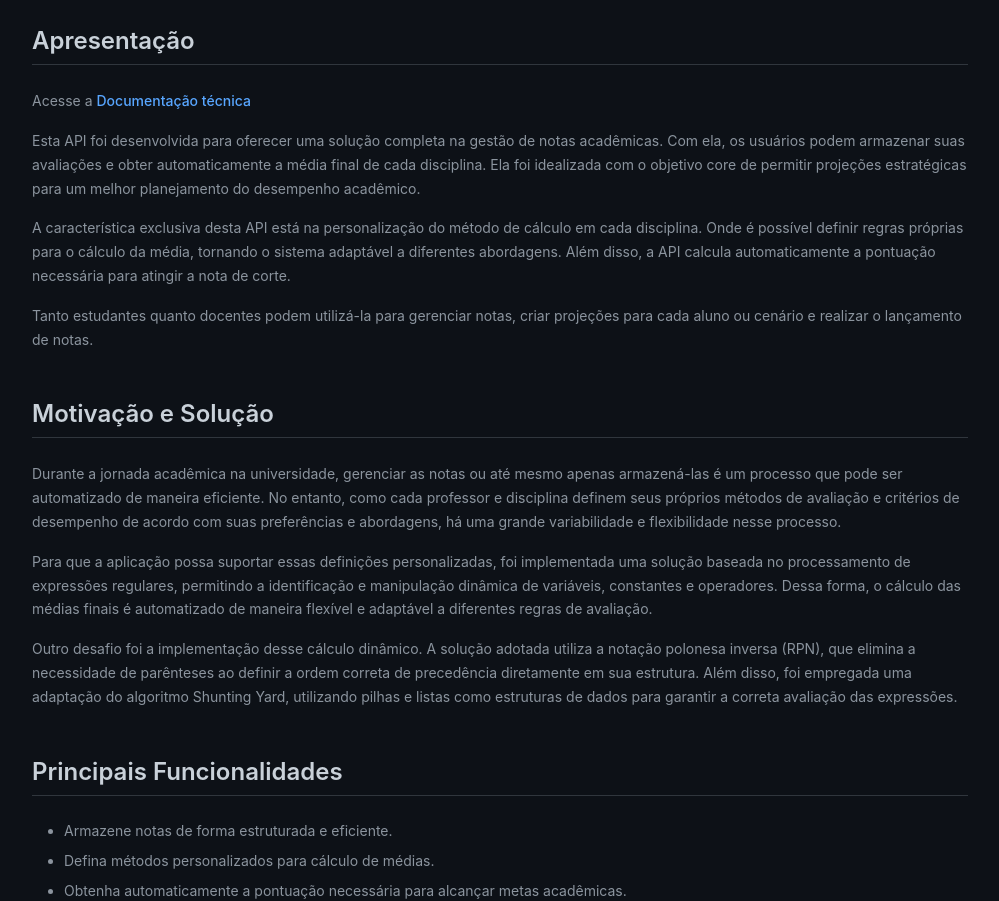
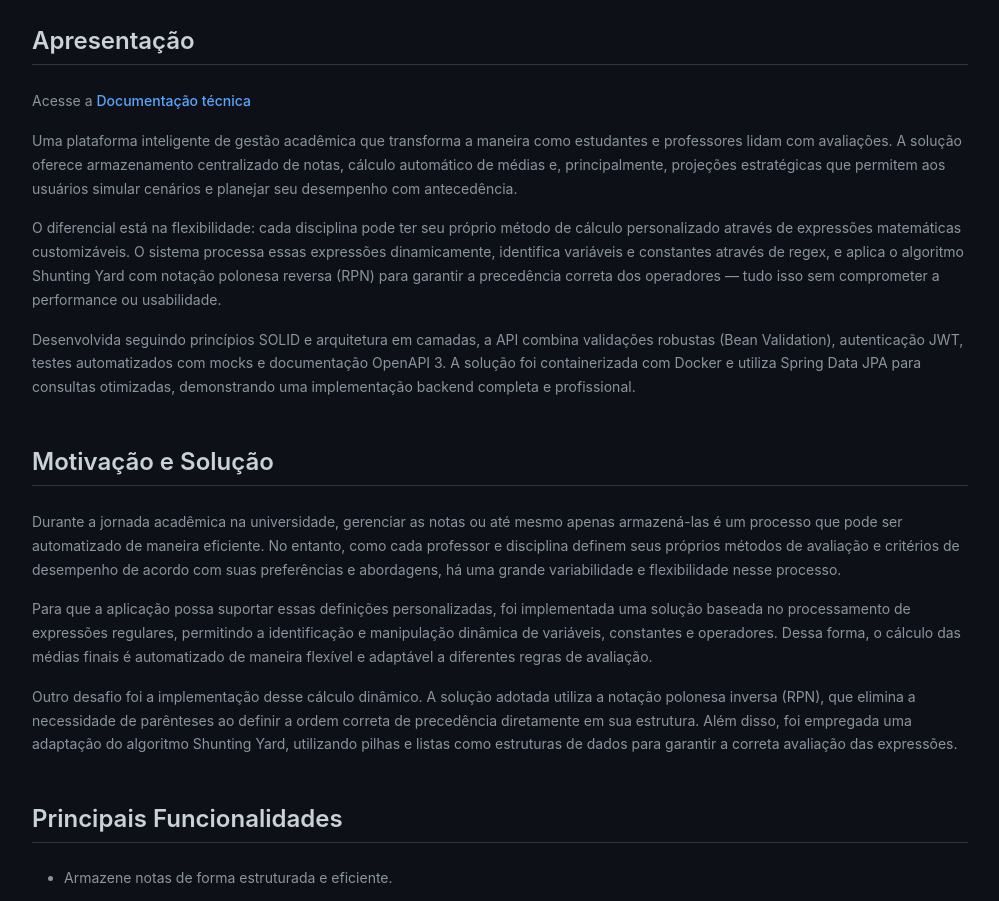
Before and after one commit to GustavoDaMassa/PortifolioSite, a React (Vite) app: page /medias in a window 1280 px wide. Shown: the part 880-1781 px from the top of the page, without its empty margins (140-1139 px from the left). Built offline with nearby package versions, Linux system fonts and the light colour scheme.

Commit message:
rewrite mediasapi description with product vision

```diff
--- a/src/pages/MediasAPI/MediasAPI.jsx
+++ b/src/pages/MediasAPI/MediasAPI.jsx
@@ -38,20 +38,23 @@ export const MediasAPI = () => {
             </a>
           </p>
           <p>
-            Esta API foi desenvolvida para oferecer uma solução completa na gestão de notas acadêmicas.
-            Com ela, os usuários podem armazenar suas avaliações e obter automaticamente a média final
-            de cada disciplina. Ela foi idealizada com o objetivo core de permitir projeções estratégicas
-            para um melhor planejamento do desempenho acadêmico.
+            Uma plataforma inteligente de gestão acadêmica que transforma a maneira como estudantes e
+            professores lidam com avaliações. A solução oferece armazenamento centralizado de notas,
+            cálculo automático de médias e, principalmente, projeções estratégicas que permitem aos
+            usuários simular cenários e planejar seu desempenho com antecedência.
           </p>
           <p>
-            A característica exclusiva desta API está na personalização do método de cálculo em cada
-            disciplina. Onde é possível definir regras próprias para o cálculo da média, tornando o
-            sistema adaptável a diferentes abordagens. Além disso, a API calcula automaticamente a
-            pontuação necessária para atingir a nota de corte.
+            O diferencial está na flexibilidade: cada disciplina pode ter seu próprio método de cálculo
+            personalizado através de expressões matemáticas customizáveis. O sistema processa essas
+            expressões dinamicamente, identifica variáveis e constantes através de regex, e aplica o
+            algoritmo Shunting Yard com notação polonesa reversa (RPN) para garantir a precedência
+            correta dos operadores — tudo isso sem comprometer a performance ou usabilidade.
           </p>
           <p>
-            Tanto estudantes quanto docentes podem utilizá-la para gerenciar notas, criar projeções
-            para cada aluno ou cenário e realizar o lançamento de notas.
+            Desenvolvida seguindo princípios SOLID e arquitetura em camadas, a API combina validações
+            robustas (Bean Validation), autenticação JWT, testes automatizados com mocks e documentação
+            OpenAPI 3. A solução foi containerizada com Docker e utiliza Spring Data JPA para consultas
+            otimizadas, demonstrando uma implementação backend completa e profissional.
           </p>
         </div>
 
```
